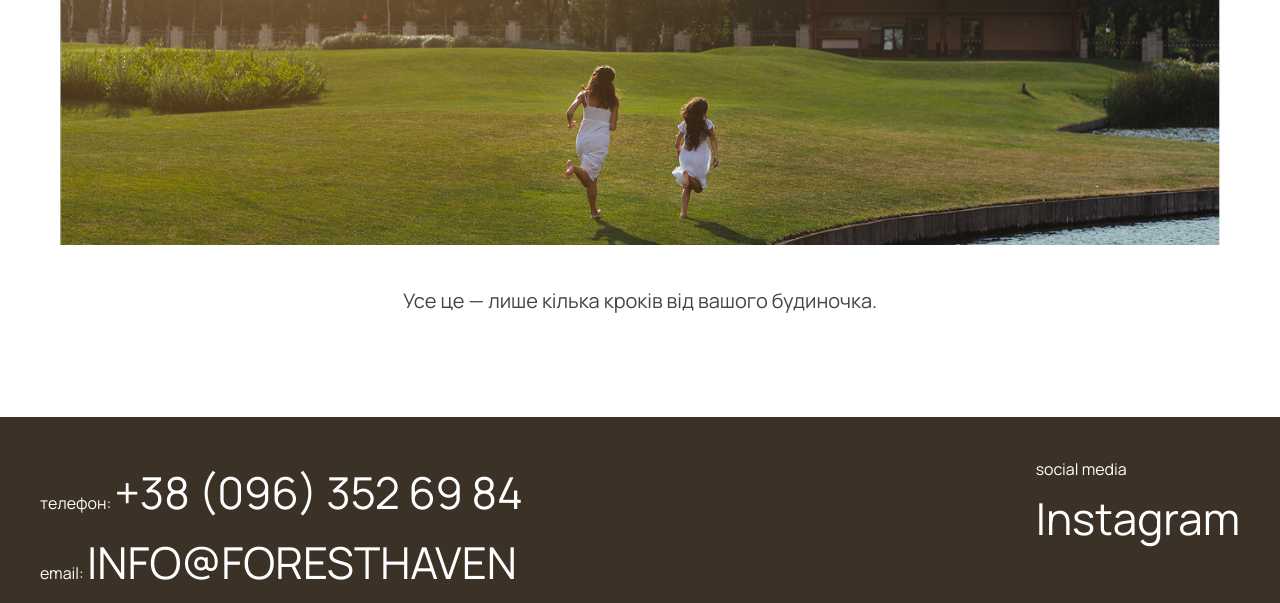
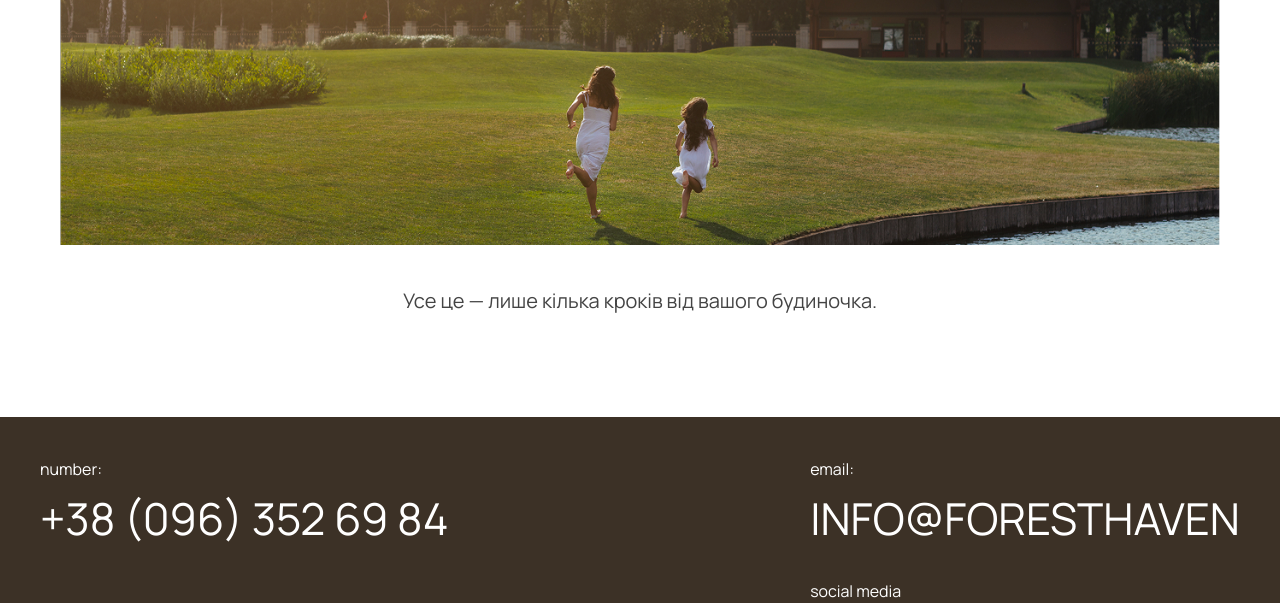
Before and after one commit to Sonyyaaaaa/website-rozputnia, a plain HTML site: page territory.html in a window 1280 px wide. Shown: the part 1795-2398 px from the top of the page. Drawn offline with nearby package versions, Linux system fonts and the light colour scheme; a web font is replaced by a local one.

Commit message:
comiit changes

```diff
--- a/territory.html
+++ b/territory.html
@@ -93,17 +93,21 @@
             </div>
         </section>
 
-        <!-- Footer -->
+        <!-- FOOTER -->
         <footer id="contacts" role="contentinfo">
             <div class="footer-top">
                 <div class="footer-contacts">
-                    <p>телефон: <a href="tel:+380963526984">+38 (096) 352 69 84</a></p>
-                    <p>email: <a href="mailto:info@foresthaven">INFO@FORESTHAVEN</a></p>
+                    <p>number: <br> <a href="tel:+380963526984">+38 (096) 352 69 84</a></p>
+                    <p><br></p>
+                    <p><br><a href="#" class="hello">The Forest Haven</a></p>
+
                 </div>
 
                 <div class="footer-social">
-                    <p>social media</p>
-                    <a href="#" aria-label="Instagram">Instagram</a>
+                    <p>email: <br> <a href="mailto:info@foresthaven">INFO@FORESTHAVEN</a></p>
+                    <p><br></p>
+                    <p>social media <br> <a href="#">Instagram</a></p>
+
                 </div>
             </div>
 
```
Also changed, not shown: about.html (+8 -4 lines), houses.html (+8 -4 lines).
